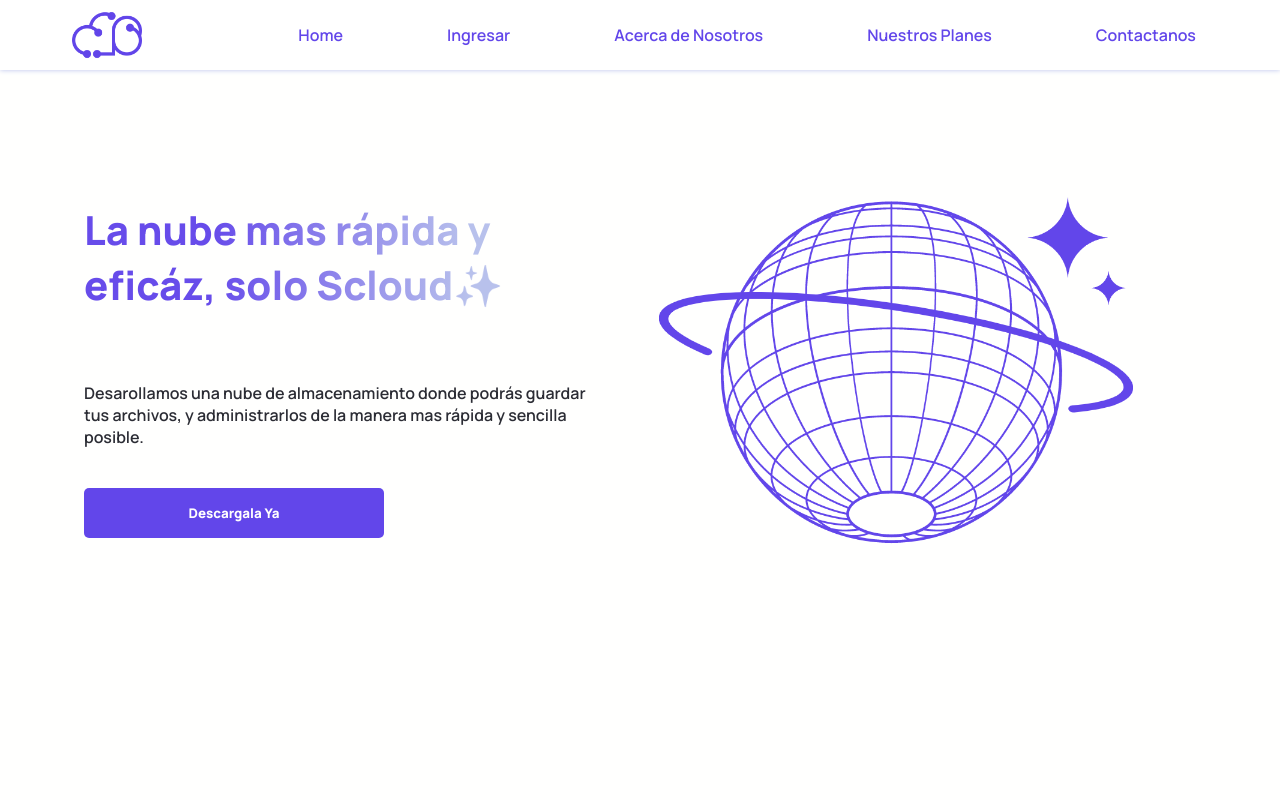
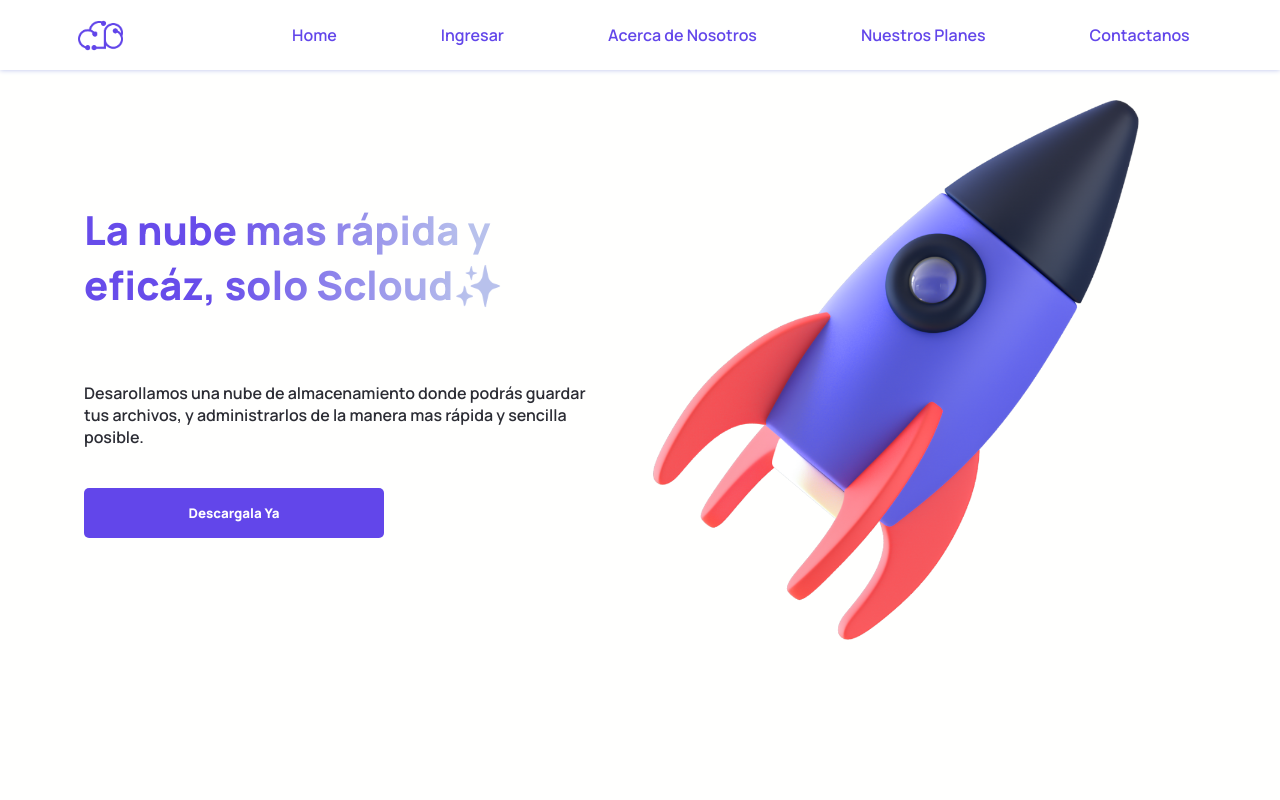
Before and after one commit to rejuanigg/landing-page, a plain HTML site: page index.html in a window 1280 px wide. Shown: the top 800 px of the page. Drawn offline with Linux system fonts and the light colour scheme.

Commit message:
se cambio la imagen del hero

```diff
--- a/assets/animaciones.css
+++ b/assets/animaciones.css
@@ -47,6 +47,20 @@
         color: var(--purple);
         cursor: pointer;
         transition: all .30s;
+    }
+
+    .hero img {
+        animation: img-hero 1s 1;
+    }
+
+    @keyframes img-hero {
+        from {
+            transform: translateX(100%);
+        }
+
+        to {
+            transform: translateX();
+        }
     }
 
 
--- a/assets/media-queries.css
+++ b/assets/media-queries.css
@@ -99,7 +99,7 @@
     .hero {
         height: 100vh;
         background: url(./hero/wallpaper2.png);
-        background-size: cover;
+        background-size: covergi;
         animation: wave 10s linear infinite;
     }
 
--- a/assets/styles.css
+++ b/assets/styles.css
@@ -38,7 +38,7 @@ html{
 }
 
 .header img {
-    height: 70px;
+    height: 45px;
 }
 
 .nav-list {
@@ -120,6 +120,7 @@ html{
 #menu-toggle, .menu-label {
     display: none;
 }
+
 
 
 /*about-us*/
--- a/index.html
+++ b/index.html
@@ -53,7 +53,7 @@
                </p>
                <button class="hero-btn">Descargala Ya</button>
             </div>
-            <img src="./assets/hero/hero.png" alt="">
+            <img src="./assets/hero/hero3.png" class="hero-img">
         </div>
     </section>
 
```
Also changed, not shown: assets/hero/hero3.png (added).
